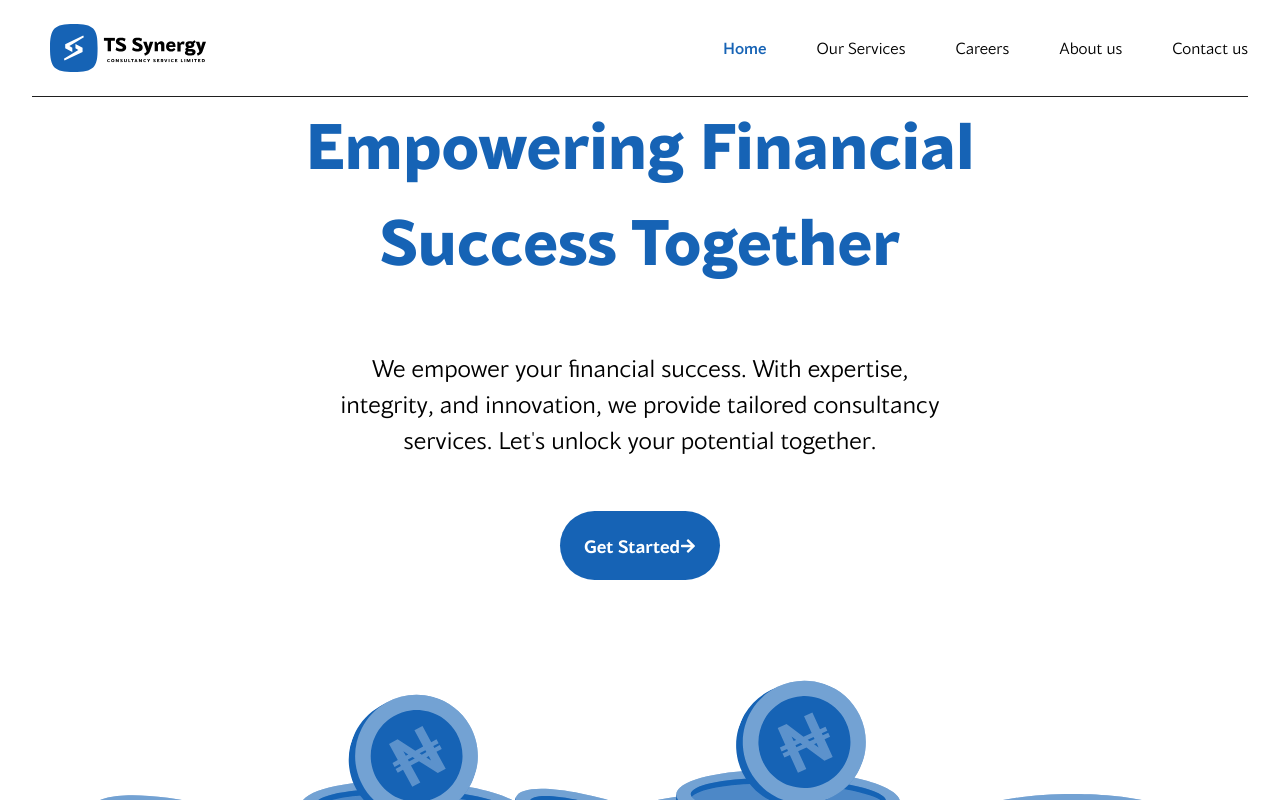
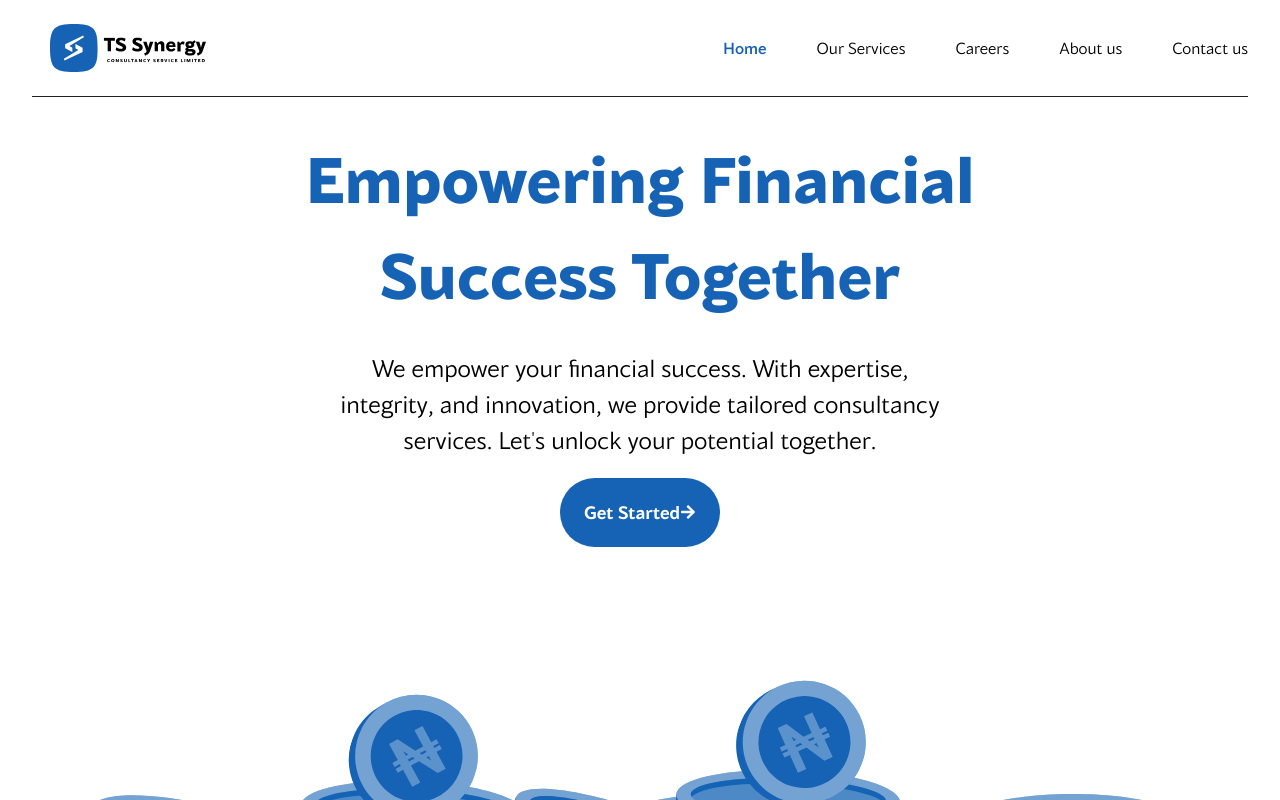
Before and after one commit to ayowayne123/ts-synergy, a Next.js app: page / in a window 1280 px wide. Shown: the top 800 px of the page. Built offline with nearby package versions, Linux system fonts and the light colour scheme.

Commit message:
Fix: replaved justify-between with center

```diff
--- a/app/hero.jsx
+++ b/app/hero.jsx
@@ -9,7 +9,7 @@ import Image from "next/image";
 function Hero() {
   return (
     <div className="  flex flex-col jusify-between font-light">
-    <div className="container font-light flex flex-col flex-grow justify-between pb-4 gap-3 h-[calc(100dvh_-_300px)] min-h-[420px]">
+    <div className="container font-light flex flex-col flex-grow justify-center pb-4 lg:gap-3 xl:gap-5 h-[calc(100dvh_-_300px)] min-h-[420px]">
         <h1 className="text-synergyBlue font-bold w-[900px]
          text-[64px] flex mx-auto text-center px-2 ">Empowering Financial Success Together</h1>
          <span className="max-w-[600px] flex mx-auto text-center text-2xl leading-9 mt-2">
```
